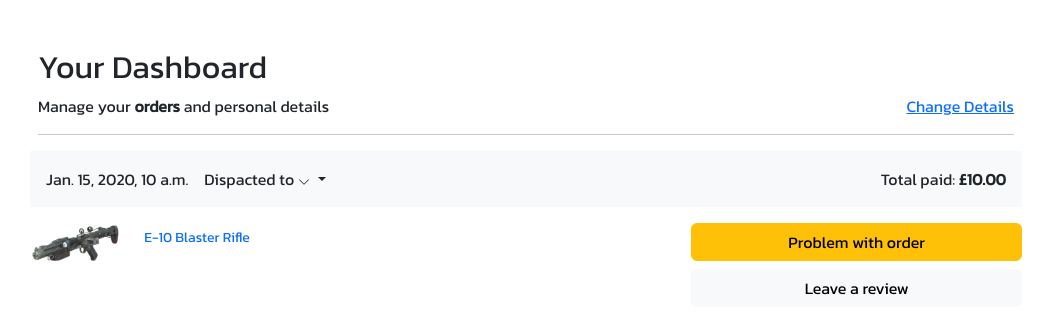
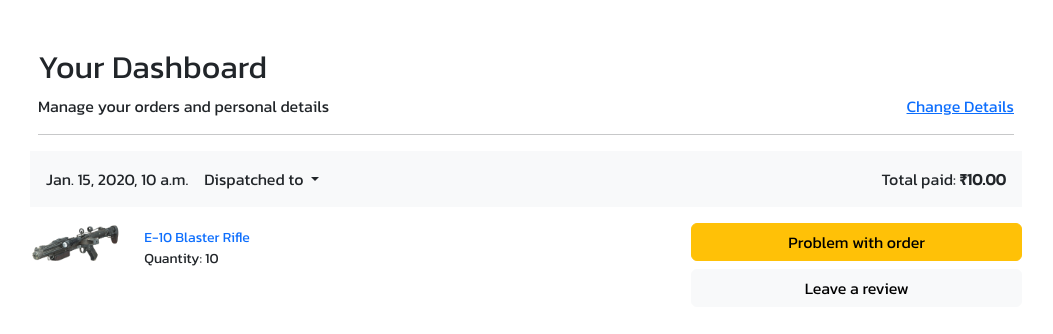
Before and after one commit to LisaS7/Django-Shop, a Django app: page /account/dashboard/ in a window 1280 px wide. Shown: the part 118-452 px from the top of the page, without its empty margins (114-1167 px from the left). Run offline with Django 4.2, Linux system fonts and the light colour scheme; a user stored in the database is signed in; data comes from the database, SQL or seed files in the repository; tables that the repository leaves empty hold one stand-in row (values such as "Sample post").

Commit message:
Added orders to user dashboard.

```diff
--- a/orders/models.py
+++ b/orders/models.py
@@ -1,5 +1,3 @@
-from decimal import Decimal
-
 from django.conf import settings
 from django.db import models
 
--- a/templates/account/user/dashboard.html
+++ b/templates/account/user/dashboard.html
@@ -10,7 +10,7 @@
         <h1 class="h2">Your Dashboard</h1>
       </div>
       <div class="col-12 d-flex justify-content-between">
-        <div>Manage your <b>orders</b> and personal details</div>
+        <div>Manage your orders and personal details</div>
         <div><a href="{% url "account:edit_details" %}">Change Details</a></div>
       </div>
       <hr />
@@ -25,23 +25,20 @@
             <div class="pe-3">{{ order.created }}</div>
             <div class="dropdown">
             <a class="text-reset text-decoration-none dropdown-toggle" href="#" role="link" id="dropdownLink" data-bs-toggle="dropdown" aria-expanded="false">
-            Dispacted to
-            <svg xmlns="http://www.w3.org/2000/svg" width="12" height="12" fill="currentColor" class="bi bi-chevron-down" viewBox="0 0 16 16">
-              <path fill-rule="evenodd" d="M1.646 4.646a.5.5 0 0 1 .708 0L8 10.293l5.646-5.647a.5.5 0 0 1 .708.708l-6 6a.5.5 0 0 1-.708 0l-6-6a.5.5 0 0 1 0-.708z"/>
-            </svg>
+            Dispatched to
             </a>
 
             <ul class="dropdown-menu" aria-labelledby="dropdownLink">
               <li class="item small">{{order.full_name}}</li>
-              <li class="item small">{{order.address1}}</li>
-              <li class="item small">{{order.address2}}</li>
-              <li class="item small">{{order.post_code}}</li>
+              <li class="item small">{{order.address}}</li>
+              <li class="item small">{{order.city}}</li>
+              <li class="item small">{{order.planet}}</li>
             </ul>
             </div>
 
           </div>
           <div class="text-end">
-            Total paid: <span class="fw-bold">£{{ order.total_paid }}</span>
+            Total paid: <span class="fw-bold">₹{{ order.total_paid }}</span>
           </div>
         </div>
         <div class="col-md-5 col-lg-4 order-md-last p-0 order-3">
@@ -65,6 +62,7 @@
                   <a class="text-decoration-none" href="{{ item.product.get_absolute_url }}">
                     <p class="card-text small">{{item.product|title}}</p>
                   </a>
+                  <p class="card-text small">Quantity: {{item.quantity}}</p>
                 </div>
               </div>
             </div>
```
